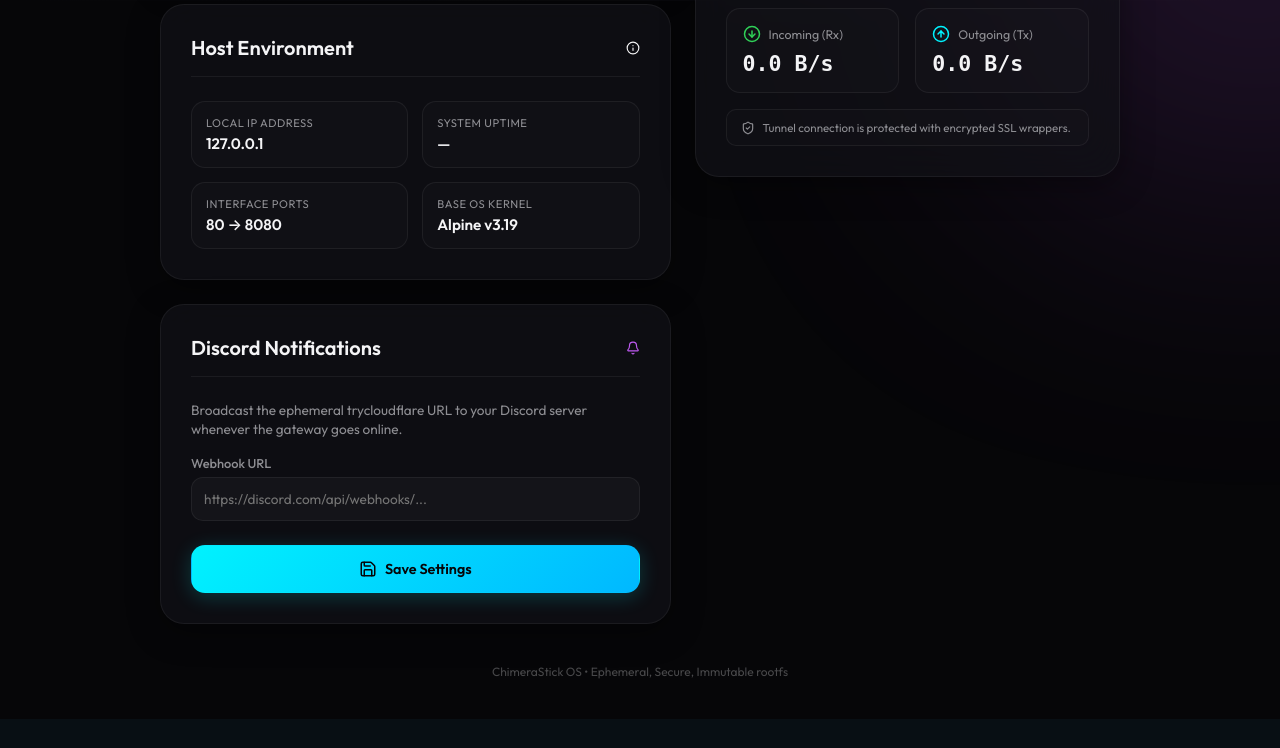
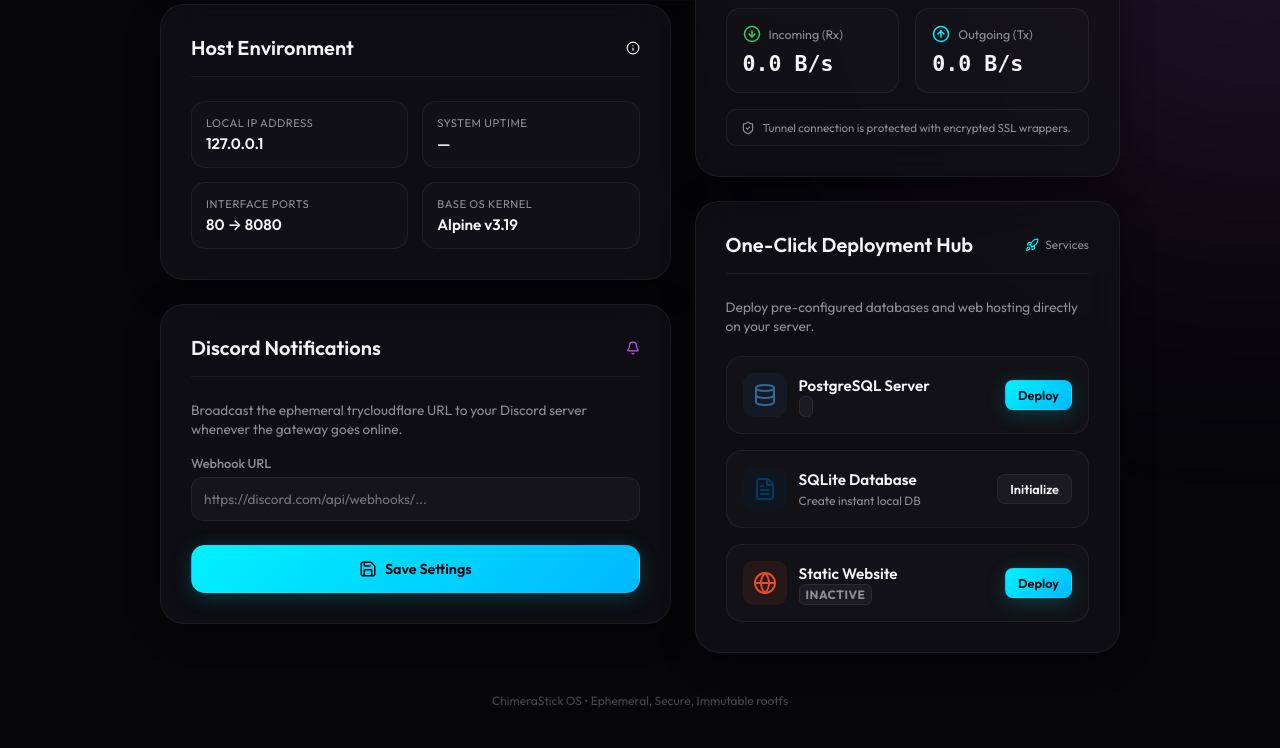
Before and after one commit to SmartGenzAI1/ChimeraStick, a Flask app: template src/chimera-server/templates/index.html in a window 1280 px wide. Shown: the part 799-1547 px from the top of the page. Before the commit the page ends 1478 px from the top, so only its background shows below. Run offline with Flask 3, Linux system fonts and the light colour scheme; the template is opened without the code that fills it, so the values that code supplies are empty; some web fonts are replaced.

Commit message:
Implement One-Click Deployment Hub for PostgreSQL, SQLite, and Nginx Static Sites

```diff
--- a/src/chimera-server/app.py
+++ b/src/chimera-server/app.py
@@ -5,6 +5,8 @@ import re
 import time
 import shutil
 import threading
+import socket
+import sqlite3
 from flask import (
     Flask,
     render_template,
@@ -48,6 +50,23 @@ tunnel_process = None
 tunnel_status = "offline"  # offline, connecting, online, error
 tunnel_url = None
 tunnel_lock = threading.Lock()
+
+# PostgreSQL mock state
+mock_postgres_running = False
+
+
+def is_postgres_running():
+    if os.name == "nt" or app.config.get("TESTING"):
+        return mock_postgres_running
+    s = socket.socket(socket.AF_INET, socket.SOCK_STREAM)
+    s.settimeout(0.2)
+    try:
+        s.connect(("127.0.0.1", 5432))
+        s.close()
+        return True
+    except Exception:
+        return False
+
 
 system_info = {
     "cpu": 0.0,
@@ -453,12 +472,18 @@ def index():
     if not session.get("authenticated"):
         return redirect(url_for("login"))
 
+    postgres_active = is_postgres_running()
+    website_active = os.path.exists(os.path.join(SHARED_DIR, "website", "index.html"))
+
     return render_template(
         "index.html",
         tunnel_url=tunnel_url,
         tunnel_status=tunnel_status,
         system_info=system_info,
         discord_webhook=config.get("discord_webhook") or "",
+        postgres_status="active" if postgres_active else "inactive",
+        website_status="active" if website_active else "inactive",
+        website_url="/site/" if website_active else None,
     )
 
 
@@ -483,6 +508,215 @@ def settings():
     cfg = load_config()
     cfg["discord_webhook"] = webhook_url if webhook_url else None
     save_config(cfg)
+    return redirect(url_for("index"))
+
+
+@app.route("/deploy/postgres", methods=["POST"])
+def deploy_postgres():
+    if not session.get("authenticated"):
+        return jsonify({"error": "Unauthorized"}), 401
+
+    global mock_postgres_running
+    action = request.form.get("action")
+
+    if os.name == "nt" or app.config.get("TESTING"):
+        if action == "start":
+            mock_postgres_running = True
+        else:
+            mock_postgres_running = False
+        return redirect(url_for("index"))
+
+    if action == "start":
+        try:
+            if shutil.which("pg_ctl") is None:
+                subprocess.run(["apk", "add", "--no-cache", "postgresql"], check=True)
+        except Exception as e:
+            return (
+                render_template(
+                    "base.html",
+                    content_html=f"<div class='glass-panel' style='text-align:center;'><h4>Deployment Failed</h4><p>Failed to install PostgreSQL package: {e}</p><a href='/' class='action-btn secondary-btn'>Return to Dashboard</a></div>",
+                ),
+                500,
+            )
+
+        data_dir = "/media/data/postgres/data"
+        log_file = "/media/data/postgres/postgres.log"
+        os.makedirs(os.path.dirname(data_dir), exist_ok=True)
+
+        try:
+            subprocess.run(
+                ["chown", "-R", "postgres:postgres", "/media/data/postgres"],
+                check=True,
+            )
+        except Exception:
+            pass
+
+        if not os.path.exists(os.path.join(data_dir, "PG_VERSION")):
+            try:
+                subprocess.run(
+                    ["su", "-", "postgres", "-c", f"pg_ctl initdb -D {data_dir}"],
+                    check=True,
+                )
+            except Exception as e:
+                return (
+                    render_template(
+                        "base.html",
+                        content_html=f"<div class='glass-panel' style='text-align:center;'><h4>Deployment Failed</h4><p>Failed to initialize PostgreSQL database cluster: {e}</p><a href='/' class='action-btn secondary-btn'>Return to Dashboard</a></div>",
+                    ),
+                    500,
+                )
+
+        try:
+            subprocess.run(
+                [
+                    "su",
+                    "-",
+                    "postgres",
+                    "-c",
+                    f"pg_ctl start -D {data_dir} -l {log_file} -o '-p 5432'",
+                ],
+                check=True,
+            )
+        except Exception as e:
+            return (
+                render_template(
+                    "base.html",
+                    content_html=f"<div class='glass-panel' style='text-align:center;'><h4>Deployment Failed</h4><p>Failed to start PostgreSQL daemon: {e}</p><a href='/' class='action-btn secondary-btn'>Return to Dashboard</a></div>",
+                ),
+                500,
+            )
+    else:
+        data_dir = "/media/data/postgres/data"
+        try:
+            subprocess.run(
+                ["su", "-", "postgres", "-c", f"pg_ctl stop -D {data_dir}"], check=True
+            )
+        except Exception as e:
+            print(f"Error stopping postgres: {e}")
+
+    return redirect(url_for("index"))
+
+
+@app.route("/deploy/sqlite", methods=["POST"])
+def deploy_sqlite():
+    if not session.get("authenticated"):
+        return jsonify({"error": "Unauthorized"}), 401
+
+    try:
+        db_filename = f"database_{int(time.time())}.sqlite"
+        db_path = os.path.join(SHARED_DIR, db_filename)
+        conn = sqlite3.connect(db_path)
+        cursor = conn.cursor()
+        cursor.execute(
+            "CREATE TABLE IF NOT EXISTS users (id INTEGER PRIMARY KEY, name TEXT, email TEXT)"
+        )
+        cursor.execute(
+            "INSERT INTO users (name, email) VALUES ('Administrator', 'admin@chimerastick.local')"
+        )
+        conn.commit()
+        conn.close()
+    except Exception as e:
+        return (
+            render_template(
+                "base.html",
+                content_html=f"<div class='glass-panel' style='text-align:center;'><h4>Deployment Failed</h4><p>Failed to create SQLite database: {e}</p><a href='/' class='action-btn secondary-btn'>Return to Dashboard</a></div>",
+            ),
+            500,
+        )
+
+    return redirect(url_for("files"))
+
+
+@app.route("/deploy/website", methods=["POST"])
+def deploy_website():
+    if not session.get("authenticated"):
+        return jsonify({"error": "Unauthorized"}), 401
+
+    website_dir = os.path.join(SHARED_DIR, "website")
+    os.makedirs(website_dir, exist_ok=True)
+    index_file = os.path.join(website_dir, "index.html")
+
+    if not os.path.exists(index_file):
+        try:
+            template_content = """<!DOCTYPE html>
+<html lang="en">
+<head>
+    <meta charset="UTF-8">
+    <meta name="viewport" content="width=device-width, initial-scale=1.0">
+    <title>My ChimeraStick Site</title>
+    <style>
+        body {
+            background-color: #060608;
+            color: #f4f4f6;
+            font-family: system-ui, -apple-system, sans-serif;
+            display: flex;
+            align-items: center;
+            justify-content: center;
+            height: 100vh;
+            margin: 0;
+            overflow: hidden;
+        }
+        .card {
+            background: rgba(18, 18, 24, 0.7);
+            border: 1px solid rgba(255, 255, 255, 0.06);
+            border-radius: 24px;
+            padding: 40px 60px;
+            text-align: center;
+            backdrop-filter: blur(20px);
+            -webkit-backdrop-filter: blur(20px);
+            box-shadow: 0 8px 32px 0 rgba(0, 0, 0, 0.37);
+        }
+        h1 {
+            font-size: 2.5rem;
+            font-weight: 700;
+            margin-bottom: 15px;
+            background: linear-gradient(135deg, #00f2fe, #bf5af2);
+            -webkit-background-clip: text;
+            -webkit-text-fill-color: transparent;
+        }
+        p {
+            color: #8e8e93;
+            font-size: 1.1rem;
+            margin-bottom: 25px;
+            line-height: 1.6;
+        }
+        .btn {
+            display: inline-block;
+            text-decoration: none;
+            background: #00f2fe;
+            color: #060608;
+            font-weight: 600;
+            padding: 12px 28px;
+            border-radius: 12px;
+            box-shadow: 0 4px 15px rgba(0, 242, 254, 0.3);
+            transition: all 0.2s;
+        }
+        .btn:hover {
+            transform: translateY(-2px);
+            box-shadow: 0 6px 20px rgba(0, 242, 254, 0.4);
+        }
+    </style>
+</head>
+<body>
+    <div class="card">
+        <h1>ChimeraStick Website 🚀</h1>
+        <p>Your one-click static website is now live globally on the internet!</p>
+        <p style="font-size: 0.9rem; color: #48484a;">Customize this by modifying <code>shared/website/index.html</code> via the file browser.</p>
+        <a href="/" class="btn">Return to Control Center</a>
+    </div>
+</body>
+</html>"""
+            with open(index_file, "w", encoding="utf-8") as f:
+                f.write(template_content)
+        except Exception as e:
+            return (
+                render_template(
+                    "base.html",
+                    content_html=f"<div class='glass-panel' style='text-align:center;'><h4>Deployment Failed</h4><p>Failed to create index.html: {e}</p><a href='/' class='action-btn secondary-btn'>Return to Dashboard</a></div>",
+                ),
+                500,
+            )
+
     return redirect(url_for("index"))
 
 
@@ -700,6 +934,10 @@ def api_status():
     elif tunnel_status == "connecting":
         tunnel_srv_status = "connecting"
 
+    postgres_srv_status = "active" if is_postgres_running() else "inactive"
+    website_deployed = os.path.exists(os.path.join(SHARED_DIR, "website", "index.html"))
+    website_status = "active" if website_deployed else "inactive"
+
     return jsonify(
         {
             "tunnel_status": tunnel_status,
@@ -707,7 +945,13 @@ def api_status():
             "system_info": system_info,
             "local_ip": get_local_ip(),
             "uptime": get_system_uptime(),
-            "services": {"web": "active", "app": "active", "tunnel": tunnel_srv_status},
+            "services": {
+                "web": "active",
+                "app": "active",
+                "tunnel": tunnel_srv_status,
+                "postgres": postgres_srv_status,
+                "website": website_status,
+            },
         }
     )
 
--- a/src/chimera-server/templates/index.html
+++ b/src/chimera-server/templates/index.html
@@ -194,7 +194,7 @@
         </div>
 
         <!-- Network Activity Panel -->
-        <div class="network-panel glass-panel">
+        <div class="network-panel glass-panel mb-4">
             <div class="panel-header">
                 <h3>Network Traffic</h3>
                 <span class="refresh-indicator"><i data-lucide="arrow-left-right" class="icon-xs text-emerald"></i> Active</span>
@@ -220,6 +220,82 @@
             <div class="traffic-notice">
                 <i data-lucide="shield-check" class="icon-xs text-secondary"></i>
                 <span>Tunnel connection is protected with encrypted SSL wrappers.</span>
+            </div>
+        </div>
+
+        <!-- One-Click Deployment Hub Panel -->
+        <div class="deployment-panel glass-panel">
+            <div class="panel-header">
+                <h3>One-Click Deployment Hub</h3>
+                <span class="refresh-indicator"><i data-lucide="rocket" class="icon-xs text-cyan"></i> Services</span>
+            </div>
+            <p class="panel-desc" style="font-size: 0.85rem; color: var(--text-secondary); margin-top: 8px; margin-bottom: 20px; line-height: 1.4;">
+                Deploy pre-configured databases and web hosting directly on your server.
+            </p>
+
+            <div class="deploy-grid" style="display: flex; flex-direction: column; gap: 16px;">
+                <!-- PostgreSQL Card -->
+                <div class="deploy-card" style="background: rgba(255,255,255,0.02); border: 1px solid var(--border-subtle); border-radius: 16px; padding: 16px; display: flex; align-items: center; justify-content: space-between;">
+                    <div style="display: flex; align-items: center; gap: 12px;">
+                        <div style="background: rgba(51, 103, 145, 0.1); width: 44px; height: 44px; border-radius: 10px; display: flex; align-items: center; justify-content: center;">
+                            <i data-lucide="database" class="icon-md" style="color: #336791;"></i>
+                        </div>
+                        <div>
+                            <h4 style="margin: 0; font-size: 0.95rem; font-weight: 600;">PostgreSQL Server</h4>
+                            <span id="postgres-badge" class="service-status {% if postgres_status == 'active' %}active{% else %}inactive{% endif %}" style="font-size: 0.75rem; padding: 2px 6px;">{{ postgres_status | upper }}</span>
+                        </div>
+                    </div>
+                    <form action="{{ url_for('deploy_postgres') }}" method="post">
+                        <input type="hidden" name="csrf_token" value="{{ session.get('csrf_token') }}">
+                        {% if postgres_status == 'active' %}
+                        <input type="hidden" name="action" value="stop">
+                        <button type="submit" class="action-btn danger-btn" style="padding: 6px 12px; font-size: 0.8rem; border-radius: 8px; font-weight: 600;">Stop</button>
+                        {% else %}
+                        <input type="hidden" name="action" value="start">
+                        <button type="submit" class="action-btn primary-btn" style="padding: 6px 12px; font-size: 0.8rem; border-radius: 8px; font-weight: 600;">Deploy</button>
+                        {% endif %}
+                    </form>
+                </div>
+
+                <!-- SQLite Card -->
+                <div class="deploy-card" style="background: rgba(255,255,255,0.02); border: 1px solid var(--border-subtle); border-radius: 16px; padding: 16px; display: flex; align-items: center; justify-content: space-between;">
+                    <div style="display: flex; align-items: center; gap: 12px;">
+                        <div style="background: rgba(0, 59, 100, 0.1); width: 44px; height: 44px; border-radius: 10px; display: flex; align-items: center; justify-content: center;">
+                            <i data-lucide="file-text" class="icon-md" style="color: #003b64;"></i>
+                        </div>
+                        <div>
+                            <h4 style="margin: 0; font-size: 0.95rem; font-weight: 600;">SQLite Database</h4>
+                            <span style="font-size: 0.75rem; color: var(--text-secondary);">Create instant local DB</span>
+                        </div>
+                    </div>
+                    <form action="{{ url_for('deploy_sqlite') }}" method="post">
+                        <input type="hidden" name="csrf_token" value="{{ session.get('csrf_token') }}">
+                        <button type="submit" class="action-btn secondary-btn" style="padding: 6px 12px; font-size: 0.8rem; border-radius: 8px; font-weight: 600;">Initialize</button>
+                    </form>
+                </div>
+
+                <!-- Static Website Card -->
+                <div class="deploy-card" style="background: rgba(255,255,255,0.02); border: 1px solid var(--border-subtle); border-radius: 16px; padding: 16px; display: flex; align-items: center; justify-content: space-between;">
+                    <div style="display: flex; align-items: center; gap: 12px;">
+                        <div style="background: rgba(227, 76, 38, 0.1); width: 44px; height: 44px; border-radius: 10px; display: flex; align-items: center; justify-content: center;">
+                            <i data-lucide="globe" class="icon-md" style="color: #e34c26;"></i>
+                        </div>
+                        <div>
+                            <h4 style="margin: 0; font-size: 0.95rem; font-weight: 600;">Static Website</h4>
+                            {% if website_status == 'active' %}
+                            <a href="/site/" target="_blank" style="font-size: 0.75rem; color: var(--cyan); text-decoration: none; display: block; font-weight: 500;">Open Website &rarr;</a>
+                            {% else %}
+                            <span class="service-status inactive" style="font-size: 0.75rem; padding: 2px 6px;">INACTIVE</span>
+                            {% endif %}
+                        </div>
+                    </div>
+                    <form action="{{ url_for('deploy_website') }}" method="post">
+                        <input type="hidden" name="csrf_token" value="{{ session.get('csrf_token') }}">
+                        <button type="submit" class="action-btn primary-btn" style="padding: 6px 12px; font-size: 0.8rem; border-radius: 8px; font-weight: 600;">
+                            {% if website_status == 'active' %}Redeploy{% else %}Deploy{% endif %}
+                        </button>
+                    </form>
+                </div>
             </div>
         </div>
     </div>
```
Also changed, not shown: tests/test_app.py (+49 -0 lines), README.md.
